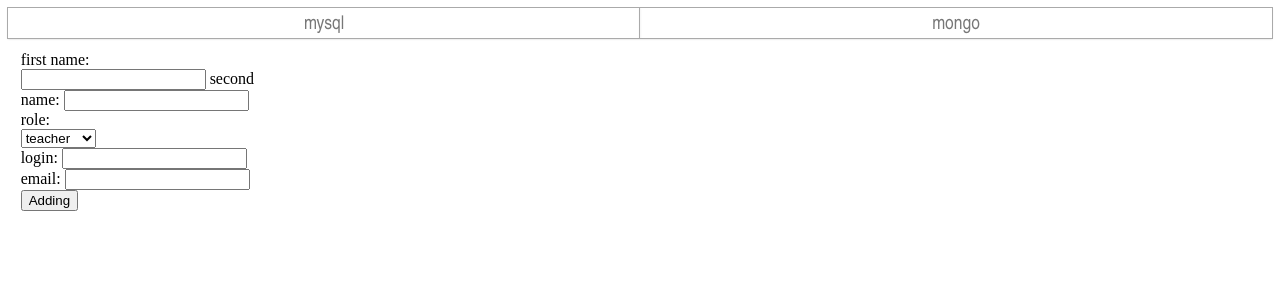
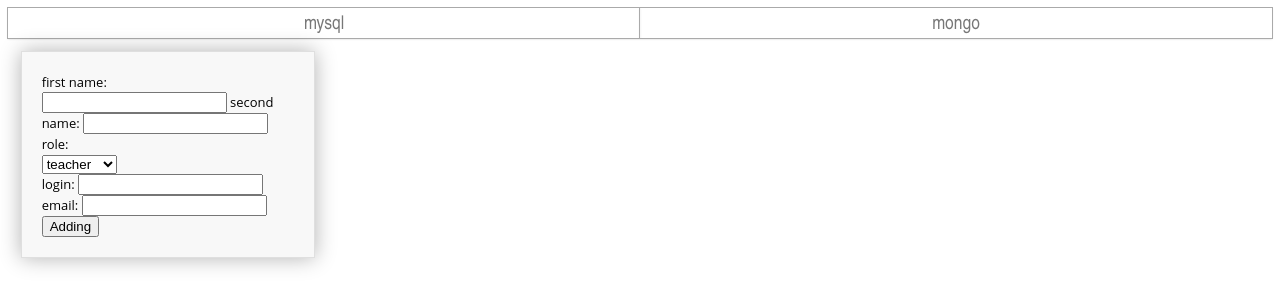
Before and after one commit to pasha369/Files, a Python web app: template flask/templates/mysql.html in a window 1280 px wide. Shown: the top 307 px of the page. Run offline with Jinja, Linux system fonts and the light colour scheme; the template is opened without the code that fills it, so the values that code supplies are empty.

Commit message:
update flask

```diff
--- a/flask/templates/base.html
+++ b/flask/templates/base.html
@@ -2,12 +2,18 @@
 <head>
 <title>Input person</title>
 </head>
+
 <style rel="stylesheet" type="text/css" >
 form{
 		display: inline-block;
+    	padding: 20px;
     	margin-top:  1%;
     	margin-left: 1%;
+    	background: none repeat scroll 0% 0% rgba(248, 248, 248, 0.9);
     	width: 20%;
+    	border: 1px solid rgba(0, 0, 0, 0.1);
+		font: 13px/1.55 "Open Sans",Helvetica,Arial,sans-serif;
+		box-shadow: 0px 0px 20px rgba(0, 0, 0, 0.3);
     }
 .menu{
 	font-family: 'BebasNeueRegular', 'Arial Narrow', Arial, sans-serif;
```
Also changed, not shown: 2 other files.
